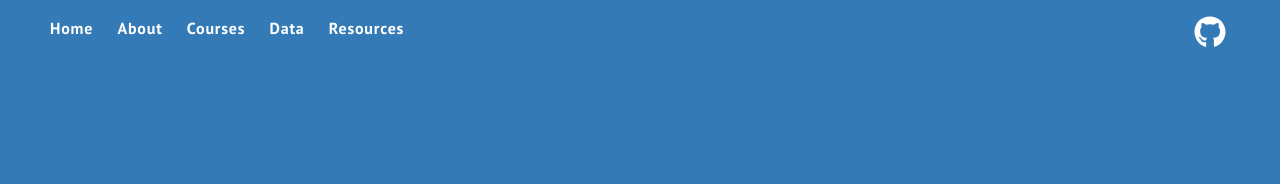
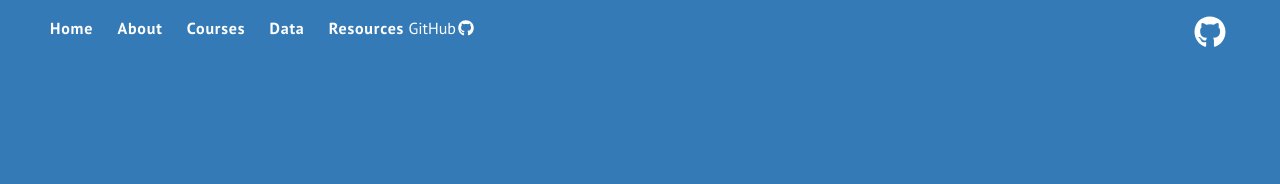
Before and after one commit to DS4PS/ds4ps_dev_site, a Jekyll site: the page built from courses.md, in a window 1280 px wide. Shown: the top 184 px of the page. Built offline with Jekyll 4.4.1, drawn with Linux system fonts in a browser that asks for light colours; nearby versions of some CDN libraries; library files that are not in the unit come from our copies.

Commit message:
Update header.html

```diff
--- a/_includes/header.html
+++ b/_includes/header.html
@@ -10,8 +10,8 @@
           {% endif %}
         {% endfor %}
 
-        <a href="https://github.com/DS4PS/ds4ps_dev_site/tree/master/_posts" target="_blank" style="float:right;margin-left:20px;>
-           <i class="fab fa-github fa-1x" style="color:white;"></i>
+        <a href="https://github.com/DS4PS/ds4ps_dev_site/tree/master/_posts" target="_blank">
+           GitHub<i class="fab fa-github fa-1x" style="color:white;"></i>
         </a>
 
     </nav>
```
